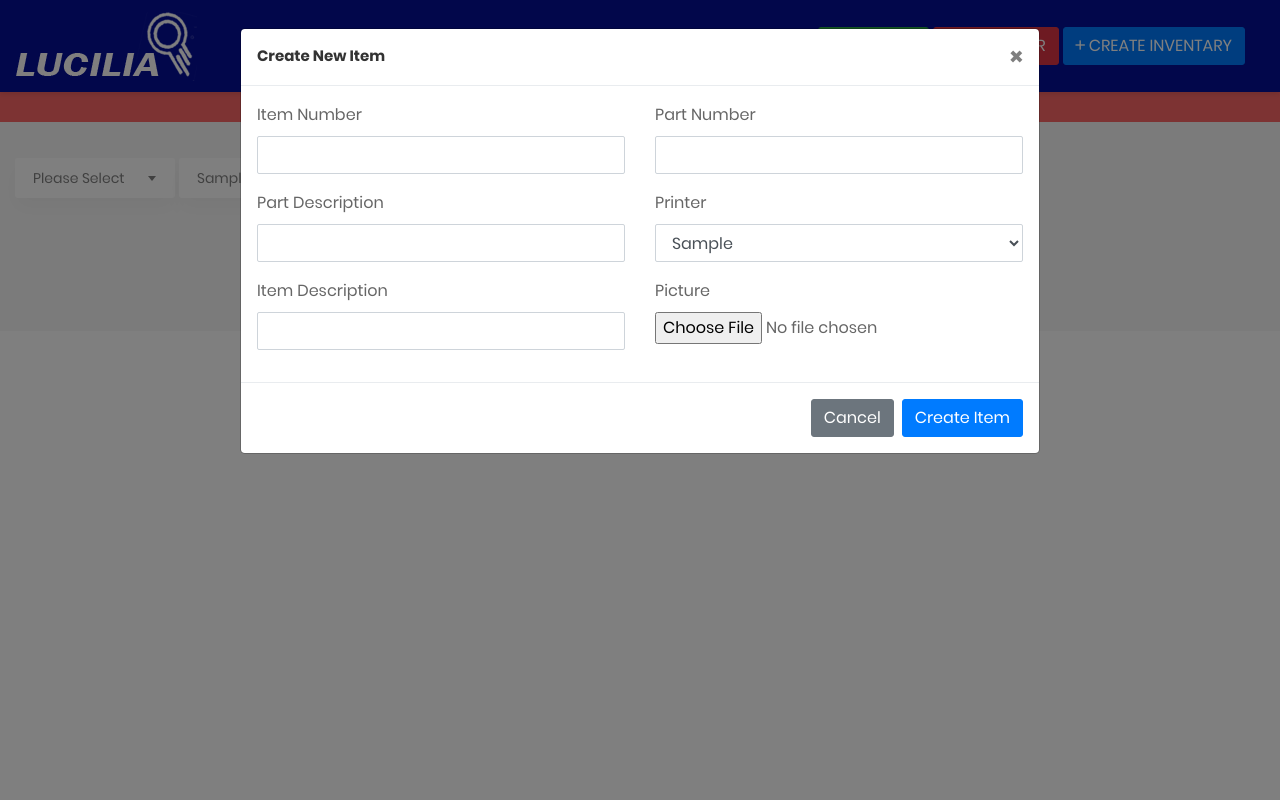
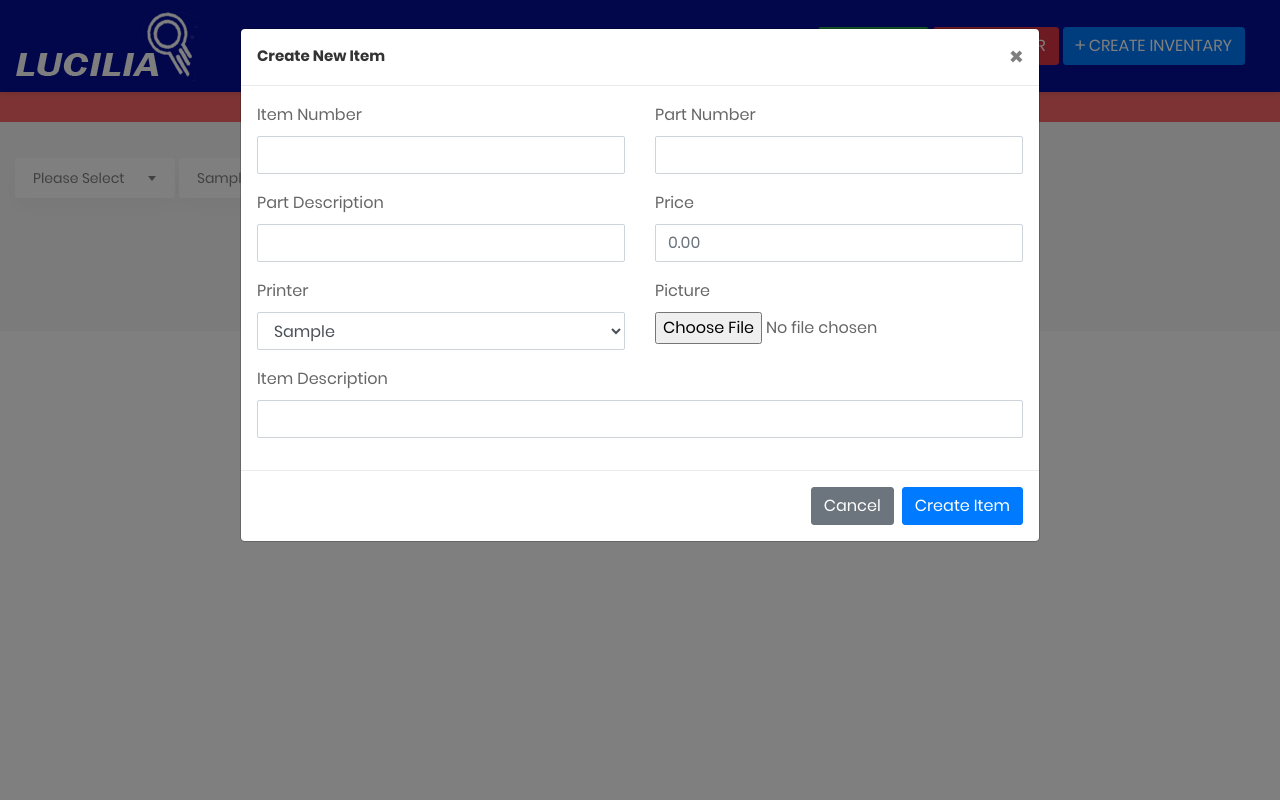
Before and after one commit to Macceau/Lucilia, a PHP site: page /atelier.html in a window 1280 px wide, after a click on "ADD ITEM". Run offline with PHP 8.4, Linux system fonts and the light colour scheme; tables that the repository leaves empty or names only in its code hold one stand-in row (values such as "Sample post").

Commit message:
Price Added to the Items

```diff
--- a/atelier.html
+++ b/atelier.html
@@ -95,20 +95,24 @@
                                                                     <input type="text" name="partdescription" id="partdescription"  class="form-control">
                                                                 </div>
                                                                 <div class="col col-md-6">
-                                                                    <label for="nf-email" class=" form-control-label">Printer</label>
-                                                                    <select name="printer" id="printer" class="form-control">
-
-                                                                    </select>
+                                                                    <label for="nf-email" class=" form-control-label">Price</label>
+                                                                    <input type="text" name="price" id="price" class="form-control" placeholder="0.00">
                                                                 </div>
                                                             </div>
                                                             <div class="row form-group">
                                                                 <div class="col col-md-6">
-                                                                    <label for="nf-email" class=" form-control-label">Item Description</label>
-                                                                    <input type="text" name="itemdescription" id="itemdescription" class="form-control">
+                                                                    <label for="nf-email" class=" form-control-label">Printer</label>
+                                                                    <select name="printer" id="printer" class="form-control"></select>
                                                                 </div>
                                                                 <div class="col col-md-6">
                                                                     <label for="nf-email" class=" form-control-label">Picture</label>
                                                                     <input type="file" id="partimage" name="partimage" class="form-control-file">
+                                                                </div>
+                                                            </div>
+                                                            <div class="row form-group">
+                                                                <div class="col col-md-12">
+                                                                    <label for="nf-email" class=" form-control-label">Item Description</label>
+                                                                    <input type="text" name="itemdescription" id="itemdescription" class="form-control">
                                                                 </div>
                                                             </div>
                                                         </form>
@@ -245,6 +249,7 @@
                                                     <tr>
                                                         <th>Items #</th>
                                                         <th>Items Desc</th>
+                                                        <th>Prices($US)</th>
                                                         <th>Parts Desc</th>
                                                         <th>Parts #</th>
                                                         <th>Devices</th>
--- a/js/action.js
+++ b/js/action.js
@@ -111,6 +111,7 @@ $(document).ready(function(e){
                 <tr class="tr-shadow" taskid="${rep.id}">
                 <td>${rep.item}</td>
                 <td>${rep.itemdesc}</td>
+                <td>${rep.price}</td>
                 <td>${rep.partdesc}</td>
                 <td>${rep.part}</td>
                 <td>${rep.printer}</td>
@@ -160,13 +161,18 @@ $(document).ready(function(e){
         let element=$(this)[0].parentElement.parentElement.parentElement;
        let id= $(element).attr('taskid');
        $.post('phpFiles/SelectSingleItems.php', {id} , function(response){
+         let template='';
           const repons=JSON.parse(response);
+          template=`
+            <option value="${repons.code}">${repons.printer}</option>
+          `
           $('#hiddenparam').val(repons.id);
           $('#itemnumber').val(repons.item);
           $('#itemdescription').val(repons.itemdesc);
+          $('#price').val(repons.price);
           $('#partnumber').val(repons.part);
           $('#partdescription').val(repons.partdesc);
-          $('#printer').val(repons.printer);
+          $('#printer').html(template);
           edition=true;
         });
          e.preventDefault();
@@ -210,6 +216,7 @@ $(document).ready(function(e){
                   <tr class="tr-shadow" taskid="${rep.id}">
                       <td>${rep.item}</td>
                       <td>${rep.itemdesc}</td>
+                      <td>${rep.price}</td>
                       <td>${rep.partdesc}</td>
                       <td>${rep.part}</td>
                       <td>${rep.printer}</td>
--- a/lib/Classe.php
+++ b/lib/Classe.php
@@ -2,7 +2,7 @@
 
 function DbConnect()
 {
-    $conexion=mysqli_connect("localhost", "root", "root12345","macfilter");
+    $conexion=mysqli_connect("localhost", "root", "root","macfilter");
     mysqli_set_charset($conexion,'utf8');
     return $conexion;
 }
--- a/phpFiles/SelectAllItems.php
+++ b/phpFiles/SelectAllItems.php
@@ -1,7 +1,7 @@
 <?php
  include('../lib/Classe.php');
  $link=DbConnect();
- $sql="SELECT i.id,i.item_number,i.item_desc,i.part_number,i.part_description AS part_desc,
+ $sql="SELECT i.id,i.item_number,i.price,i.item_desc,i.part_number,i.part_description AS part_desc,
  d.device AS printer_model,i.photo_link FROM items i
  LEFT JOIN devices d ON d.id=i.printer_model ORDER BY id desc";
      $res=SendQuery($sql,$link);
@@ -13,6 +13,7 @@
          $json[]=array(
              'id'=>$row["id"],
              'item'=>$row["item_number"],
+             'price'=>Decimal($row["price"]),
              'itemdesc'=>$row["item_desc"],
              'part'=>$row["part_number"],
              'partdesc'=>$row["part_desc"],
--- a/phpFiles/SelectSingleItems.php
+++ b/phpFiles/SelectSingleItems.php
@@ -2,7 +2,7 @@
  include('../lib/Classe.php');
  $link=DbConnect();
  $param=$_POST['id'];
- $sql="SELECT i.id,i.item_number,i.item_desc,i.part_number,i.part_description AS part_desc,
+ $sql="SELECT i.id,i.item_number,i.item_desc,i.price,i.part_number,i.part_description AS part_desc,
  d.device AS printer_model,i.photo_link FROM items i
  LEFT JOIN devices d ON d.id=i.printer_model where i.id=$param";
      $res=SendQuery($sql,$link);
@@ -15,6 +15,7 @@
              'id'=>$row["id"],
              'item'=>$row["item_number"],
              'itemdesc'=>$row["item_desc"],
+             'price'=>Decimal($row["price"]),
              'part'=>$row["part_number"],
              'partdesc'=>$row["part_desc"],
              'printer'=>$row["printer_model"],
--- a/phpFiles/editItem.php
+++ b/phpFiles/editItem.php
@@ -27,11 +27,12 @@ $link=DbConnect();
                 $itemnumber=addslashes($_POST['itemnumber']);
                 $partnumber=addslashes($_POST['partnumber']);
                 $partdescription=addslashes($_POST['partdescription']);
+                $price=Decimal($_POST['price']);
                 $printer=addslashes($_POST['printer']);
                 $itemdescription=addslashes($_POST['itemdescription']);
               $sql="update items set item_number='$itemnumber',item_desc='$itemdescription',
               part_number='$partnumber',part_description='$partdescription',
-              printer_model='$printer' where id=$id";
+              printer_model='$printer',price='$price' where id=$id";
               $res=SendQuery($sql,$link);
               if(!$res){
                 echo"bad";
@@ -43,11 +44,12 @@ $link=DbConnect();
                 $itemnumber=addslashes($_POST['itemnumber']);
                 $partnumber=addslashes($_POST['partnumber']);
                 $partdescription=addslashes($_POST['partdescription']);
+                $price=Decimal($_POST['price']);
                 $printer=addslashes($_POST['printer']);
                 $itemdescription=addslashes($_POST['itemdescription']);
               $sql="update items set item_number='$itemnumber',item_desc='$itemdescription',
               part_number='$partnumber',part_description='$partdescription',
-              printer_model='$printer' where id=$id";
+              printer_model='$printer',price='$price' where id=$id";
               $res=SendQuery($sql,$link);
               if(!$res){
                 echo"bad";
```
Also changed, not shown: phpFiles/createItem.php (+6 -4 lines), phpFiles/searchItem.php (+6 -4 lines).
